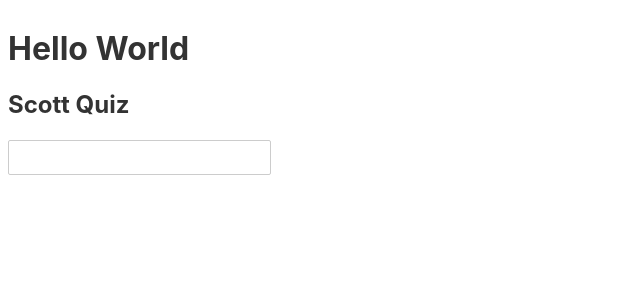
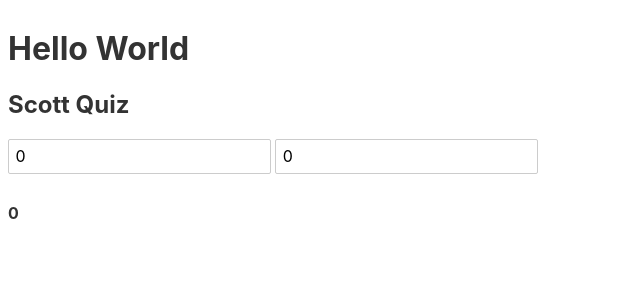
Before and after one commit to muonius/svelte-levelup, a Svelte app: page / in a window 1280 px wide. Shown: the top 300 px of the page, without its empty margins (0-640 px from the left). Built offline with nearby package versions, Linux system fonts and the light colour scheme.

Commit message:
calculator

```diff
--- a/src/Quiz.svelte
+++ b/src/Quiz.svelte
@@ -1,10 +1,14 @@
 <script>
   export let quizName = "Scott Quiz";
-  let title = "";
+  let a = 0;
+  let b = 0;
+  //   let title = "";
 </script>
 
 <div>
   <h2>{quizName}</h2>
-  <h4>{title}</h4>
-  <input bind:value={title} type="text" />
+
+  <input bind:value={a} type="number" />
+  <input bind:value={b} type="number" />
+  <h4>{a + b}</h4>
 </div>
```
